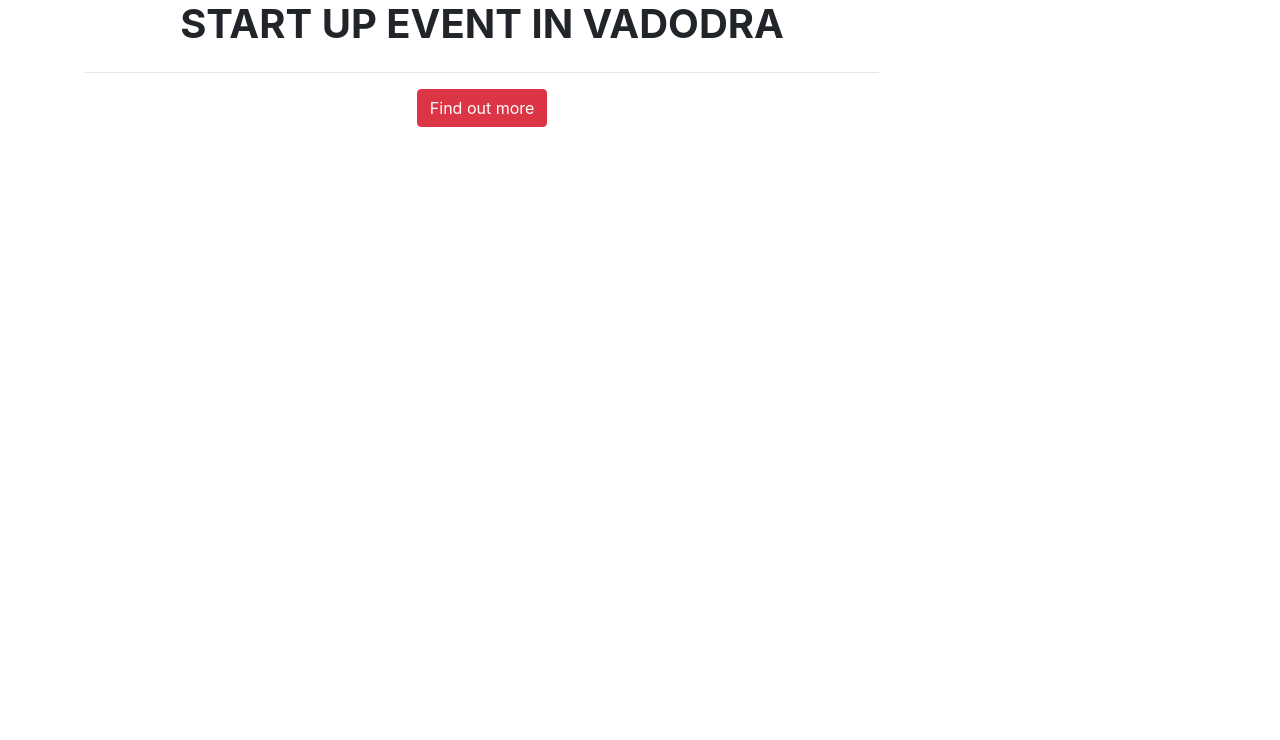
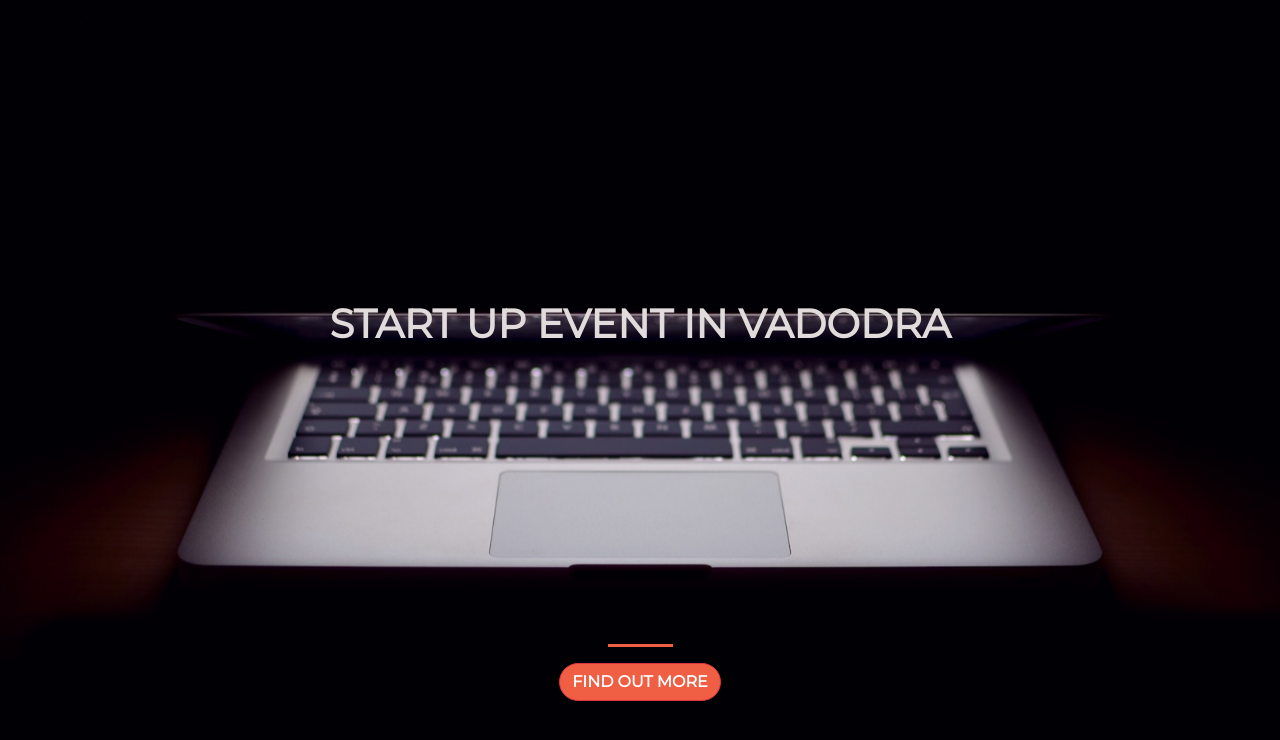
Before and after one commit to arman-roz/arman-roz.gethub.io, a plain HTML site: page index.html in a window 1280 px wide. Drawn offline with nearby package versions, Linux system fonts and the light colour scheme.

Commit message:
Update style.css

```diff
--- a/style.css
+++ b/style.css
@@ -1,15 +1,52 @@
- font-family: sans-serif;
+body,
 
-		  }
+html {
 
+	width: 100%;
 
-		  #shape {
+	height: 100%;
 
-		  width: 200px;
-		  height: 200px;
-		  background-color: red;
-		  display: none;
-		  position: relative;
+	font-family: 'Montserrat',sans-serif;
 
+	  background: url(header.jpg) no-repeat center center fixed;
+  -webkit-background-size: cover;
+  -moz-background-size: cover;
+  -o-background-size: cover;
+  background-size: cover;
+}
 
-		  }
+h1 {
+
+   font: 3rem;
+   margin: 200px;
+   color: #e2dbdb;
+}
+
+hr {
+	border-color: #F05F44;
+	border-width: 3px;
+	max-width: 65px;
+}
+
+.buffer {
+	height:5rem;
+}
+.btn {
+
+	font-weight: 700;
+	border-radius: 300px;
+	text-transform: uppercase;
+}
+
+.btn-danger {
+	background-color: #F05F44;
+}
+
+.btn-danger:hover {
+	border-width: 4px;
+}
+
+.btn-xl {
+
+	padding: 1rem 2rem;
+}
```
